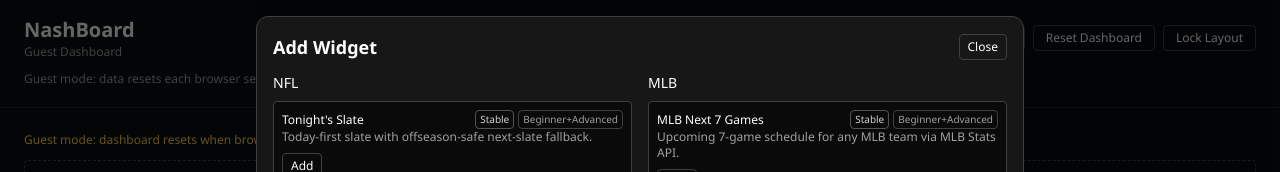
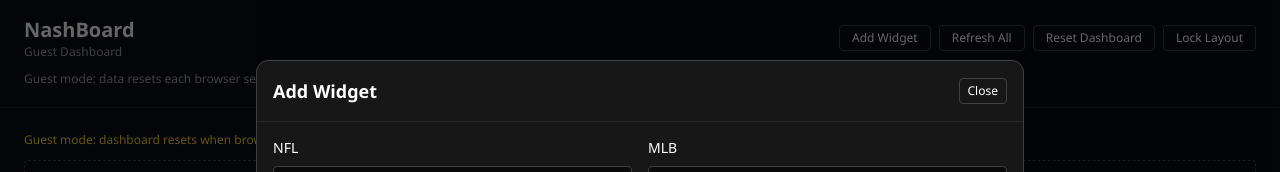
Before and after one commit to naaash03/nashboard-2.0, a Next.js app: page / in a window 1280 px wide. Both pictures are taken after a click on the button "Add Widget". Shown: the top 172 px of the page. Built offline with nearby package versions, Linux system fonts and the light colour scheme; no server answers.

Commit message:
feat: finish stat explainer phase 2 and widget library scroll fix

```diff
--- a/components/widgets/WidgetLibrary.tsx
+++ b/components/widgets/WidgetLibrary.tsx
@@ -52,13 +52,23 @@
   };
 
   return (
-    <div className="fixed inset-0 z-40 bg-black/60 p-4">
-      <div className="mx-auto max-w-3xl rounded-xl border border-neutral-700 bg-neutral-900 p-4">
-        <div className="mb-3 flex items-center justify-between">
-          <h2 className="text-lg font-semibold">Add Widget</h2>
-          <button className="rounded border border-neutral-700 px-2 py-1 text-xs" onClick={onClose} type="button">Close</button>
+    <div className="fixed inset-0 z-40 flex items-center justify-center bg-black/60 p-4">
+      <div
+        aria-labelledby="widget-library-title"
+        aria-modal="true"
+        className="flex max-h-[85vh] w-full max-w-3xl flex-col overflow-hidden rounded-xl border border-neutral-700 bg-neutral-900"
+        role="dialog"
+      >
+        <div className="flex items-center justify-between gap-3 border-b border-neutral-800 px-4 py-4">
+          <h2 className="text-lg font-semibold" id="widget-library-title">
+            Add Widget
+          </h2>
+          <button className="rounded border border-neutral-700 px-2 py-1 text-xs" onClick={onClose} type="button">
+            Close
+          </button>
         </div>
-        <div className="grid gap-4 md:grid-cols-2">
+        <div className="min-h-0 overflow-y-auto overscroll-contain px-4 py-4">
+          <div className="grid items-start gap-4 md:grid-cols-2">
             {sections.map((section) => (
               <div key={section.key} className="space-y-2">
                 <p className="text-sm font-medium">{section.label}</p>
@@ -81,7 +91,13 @@
                       </div>
                     </div>
                     <p className="text-neutral-400">{widget.description}</p>
-                  <button type="button" className="mt-2 rounded border border-neutral-700 px-2 py-1" onClick={() => onAddWidget(widget.key)}>Add</button>
+                    <button
+                      type="button"
+                      className="mt-2 rounded border border-neutral-700 px-2 py-1"
+                      onClick={() => onAddWidget(widget.key)}
+                    >
+                      Add
+                    </button>
                   </div>
                 ))}
               </div>
@@ -89,5 +105,6 @@
           </div>
         </div>
       </div>
+    </div>
   );
 }
```
Lines whose indentation alone changed are shown as unchanged.
